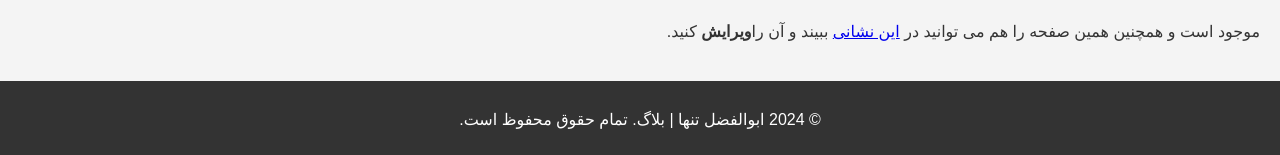
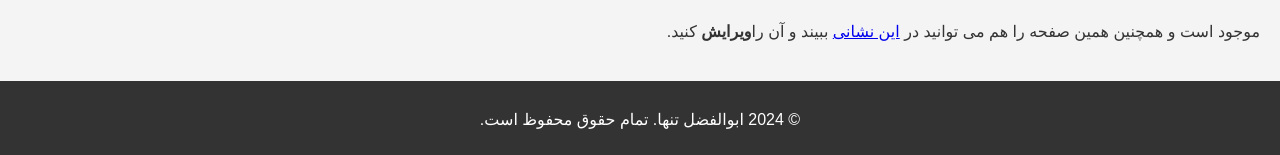
Before and after one commit to abwalfdltnha178/abwalfdltnha178.github.io, a Jekyll site: the page built from README.md, in a window 1280 px wide and 900 px high, scrolled down 851 px. Shown: the part 742-897 px from the top of the window. Built offline with Jekyll 4.4.1, drawn with Linux system fonts in a browser that asks for light colours; our own code applies the rules of GitHub Pages for plain Markdown files; some of the changed text lies outside the part shown.

Commit message:
Update _config.yml
اصلاح عنوان

```diff
--- a/_config.yml
+++ b/_config.yml
@@ -1,4 +1,4 @@
-title: ابوالفضل تنها | بلاگ
+title: ابوالفضل تنها
 email: your-email@example.com
 description: >
   یک وبلاگ درباره چیزهای فوق‌العاده.
```
